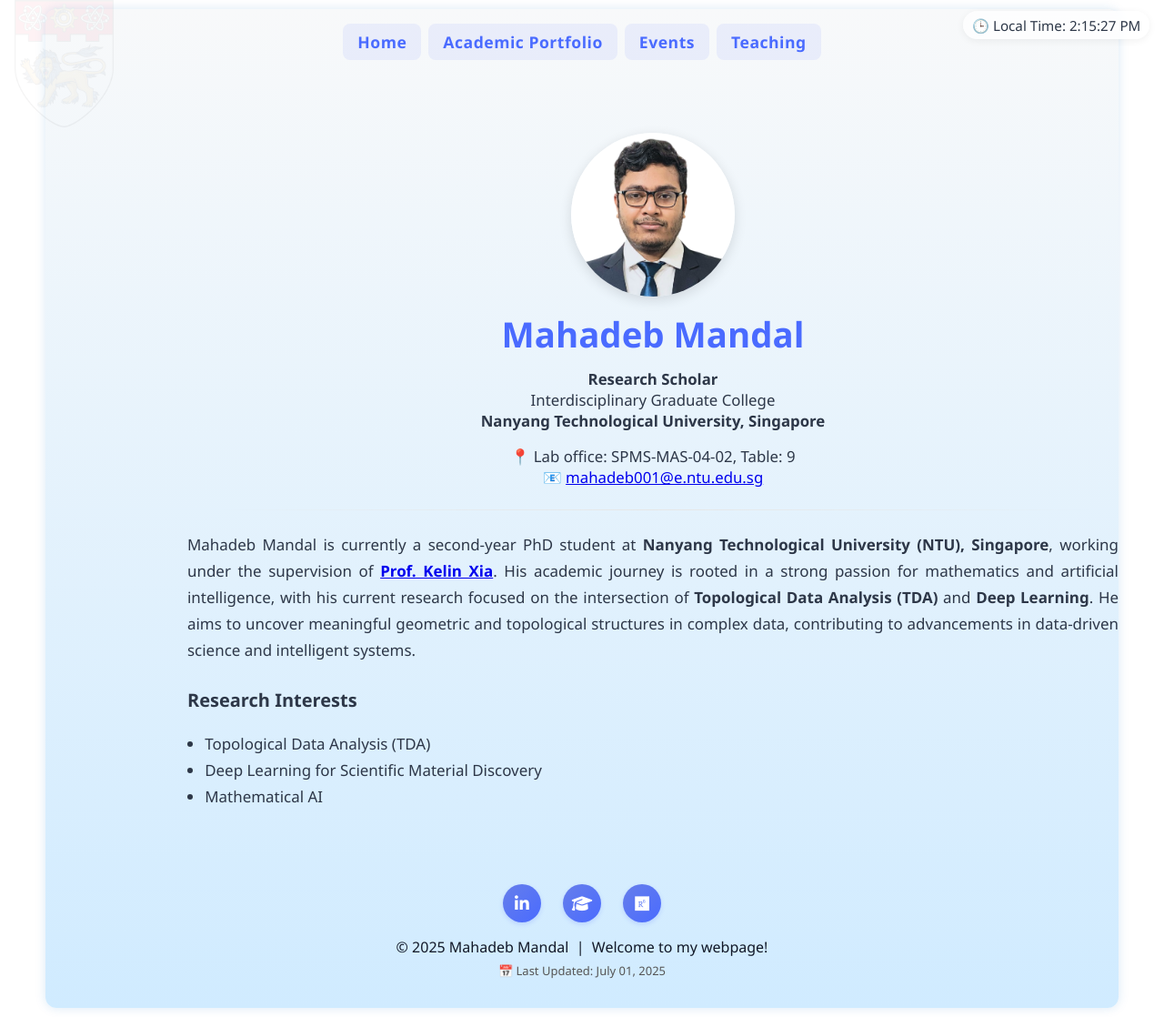
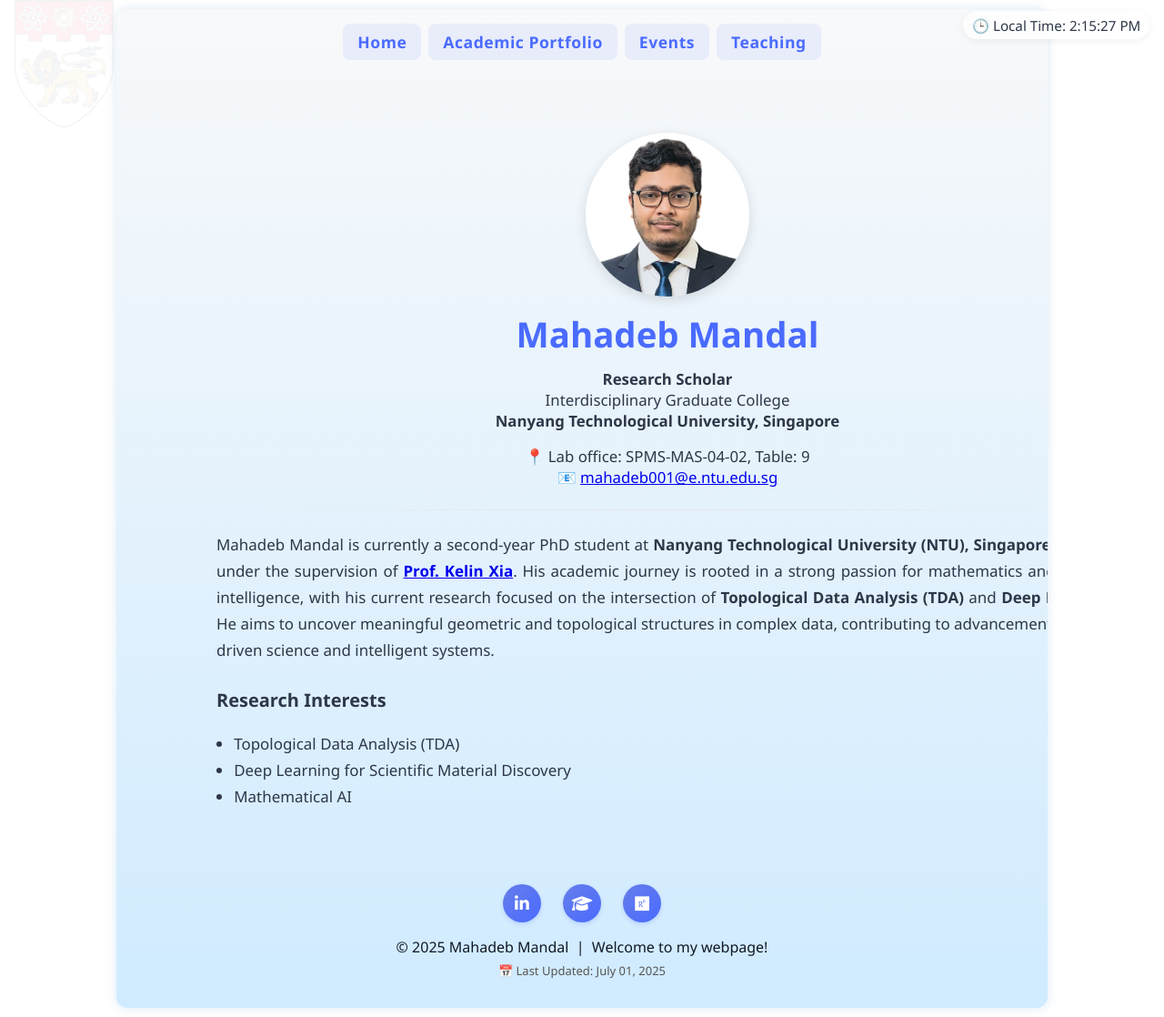
Before and after one commit to mahadeb-ai/mahadeb-ai.github.io, a Jekyll site: the page built from index.md, in a window 1280 px wide. Shown: the whole page at 91% size. Built offline with Jekyll 4.4.1, drawn with Linux system fonts in a browser that asks for light colours.

Commit message:
Update default.html

```diff
--- a/_layouts/default.html
+++ b/_layouts/default.html
@@ -2,49 +2,81 @@
 <html>
 <head>
     <title>{{ page.title }} | {{ site.title }}</title>
+    <meta name="viewport" content="width=1024, initial-scale=1">
     <link rel="stylesheet" href="https://cdnjs.cloudflare.com/ajax/libs/font-awesome/6.5.0/css/all.min.css">
     <style>
+        /* Global layout control for fixed 1024px design */
+        html, body {
+            overflow-x: hidden;
+            box-sizing: border-box;
+        }
+        *, *::before, *::after {
+            box-sizing: inherit;
+        }
+        img, video, iframe {
+            max-width: 100%;
+            height: auto;
+            display: block;
+        }
+
         body {
             margin: 0;
             font-family: "Segoe UI", Tahoma, Geneva, Verdana, sans-serif;
             text-align: justify;
-            /* background: linear-gradient(to right, #1e3a8a, #2563eb); /* Match navbar/footer color */
             color: #111827;
         }
+
+        /* Page frame locked to desktop width */
+        .page-frame {
+            width: 1024px;
+            margin: 10px auto;
+            background: linear-gradient(to bottom, #f8f9fa, #d0ebff);
+            border-radius: 12px;
+            box-shadow: 0 0 12px rgba(0, 107, 194, 0.15);
+            overflow: hidden;
+        }
+
+        /* Inner container fills the fixed canvas */
+        .container {
+            width: 100%;
+            margin: 0 auto;
+            padding: 0 0.9rem;
+        }
+
+        /* Contact section */
         .contact-section {
             margin: 3rem auto;
             max-width: 900px;
             padding: 0 2rem;
             overflow: hidden;
         }
+
+        /* Preloader */
         .preloader {
             position: fixed;
-        top: 0;
-        left: 0;
-        width: 100%;
-        height: 100%;
-        background: #f8f9fa; /* Change to match your design */
+            top: 0; left: 0;
+            width: 100%; height: 100%;
+            background: #f8f9fa;
             display: flex;
             justify-content: center;
             align-items: center;
             z-index: 9999;
             transition: opacity 0.5s ease;
         }
-
         .loader {
             border: 5px solid #f3f3f3;
-            border-top: 5px solid #3498db; /* Change color */
+            border-top: 5px solid #3498db;
             border-radius: 50%;
             width: 50px;
             height: 50px;
-            animation: spin 1s linear;
+            animation: spin 1s linear infinite;
         }
-
         @keyframes spin {
             0% { transform: rotate(0deg); }
             100% { transform: rotate(360deg); }
         }
 
+        /* Section titles */
         .section-title {
             text-align: center;
             color: #4a6bff;
@@ -93,26 +123,22 @@
             transform: translateY(-5px);
             box-shadow: 0 6px 12px rgba(0, 0, 0, 0.1);
         }
-
         .contact-icon {
             font-size: 1.8rem;
             margin-top: 0.3rem;
         }
-
         .contact-details h3 {
             margin: 0 0 0.5rem 0;
             color: #2c3e50;
-          font-size: 1rem;  /* Reduced from default heading size */
+            font-size: 1rem;
             font-weight: 600;
         }
-
         .contact-link, .contact-details p {
             margin: 0.3rem 0;
             color: #555;
             line-height: 1.5;
             font-size: 0.85rem;
         }
-
         .contact-link {
             display: block;
             color: #000000;
@@ -120,49 +146,20 @@
             transition: color 0.3s;
             font-size: 0.85rem;
         }
-
         .contact-link:hover {
             color: #000000;
             text-decoration: underline;
         }
         @keyframes slideInLeft {
-            from {
-              transform: translateX(-100px);
-              opacity: 0;
+            from { transform: translateX(-100px); opacity: 0; }
+            to { transform: translateX(0); opacity: 1; }
         }
-            to {
-              transform: translateX(0);
-              opacity: 1;
-            }
+        @keyframes slideInRight {
+            from { transform: translateX(100px); opacity: 0; }
+            to { transform: translateX(0); opacity: 1; }
         }
 
-        @keyframes slideInRight {
-            from {
-              transform: translateX(100px);
-              opacity: 0;
-            }
-            to {
-              transform: translateX(0);
-              opacity: 1;
-            }
-          }
-
-
-
-        .page-frame {
-            margin: 10px 50px;
-            background: linear-gradient(to bottom, #f8f9fa, #d0ebff);  /* Lighter gradient */
-            border-radius: 12px;
-            box-shadow: 0 0 12px rgba(0, 107, 194, 0.15); /* Blueish shadow */
-            overflow: hidden;
-        }
-
-        .container {
-            max-width: 1700px;
-            margin: 0 auto;
-            padding: 0 0.9rem;
-        }
-
+        /* Navbar */
         nav ul {
             list-style: none;
             display: flex;
@@ -172,7 +169,7 @@
             padding: 0;
         }
         nav ul li a {
-            color: #4a6bff; /* Vibrant blue */
+            color: #4a6bff;
             text-decoration: none;
             font-weight: 600;
             letter-spacing: 0.5px;
@@ -189,21 +186,22 @@
             transform: translateY(-2px);
         }
 
+        /* Main content */
         main {
             margin: 2rem auto;
             max-width: 900px;
             padding: 0 2rem;
             background: transparent;
-            color: #2d3748; /* Dark gray for better readability */
+            color: #2d3748;
+        }
+        main h1 {
+            color: #4a6bff;
+        }
+        main h2 {
+            color: #5a67d8;
         }
 
-        main h1 {
-            color: #4a6bff; /* Matching nav color */
-        }
-
-        main h2 {
-            color: #5a67d8; /* Slightly lighter blue */
-        }
+        /* Footer */
         footer {
             text-align: center;
         }
@@ -218,7 +216,7 @@
             height: 42px;
             line-height: 42px;
             border-radius: 50%;
-            background: linear-gradient(135deg, #667eea, #4a6bff); /* Gradient effect */
+            background: linear-gradient(135deg, #667eea, #4a6bff);
             color: white;
             text-align: center;
             font-size: 18px;
@@ -227,11 +225,12 @@
             box-shadow: 0 2px 5px rgba(74, 107, 255, 0.2);
         }
         .footer-icons .icon:hover {
-            background: linear-gradient(135deg, #5a67d8, #3b55d6); /* Darker gradient on hover */
+            background: linear-gradient(135deg, #5a67d8, #3b55d6);
             transform: translateY(-3px);
             box-shadow: 0 5px 15px rgba(74, 107, 255, 0.3);
         }
-        /* Additional styling for better visual hierarchy */
+
+        /* Buttons */
         .btn-primary {
             background-color: #4a6bff;
             color: white;
@@ -241,7 +240,6 @@
             cursor: pointer;
             transition: all 0.3s ease;
         }
-
         .btn-primary:hover {
             background-color: #3b55d6;
             box-shadow: 0 4px 12px rgba(74, 107, 255, 0.3);
```
Also changed, not shown: other parts of _layouts/default.html (+2 -4 lines). Lines whose indentation alone changed are shown as unchanged.
